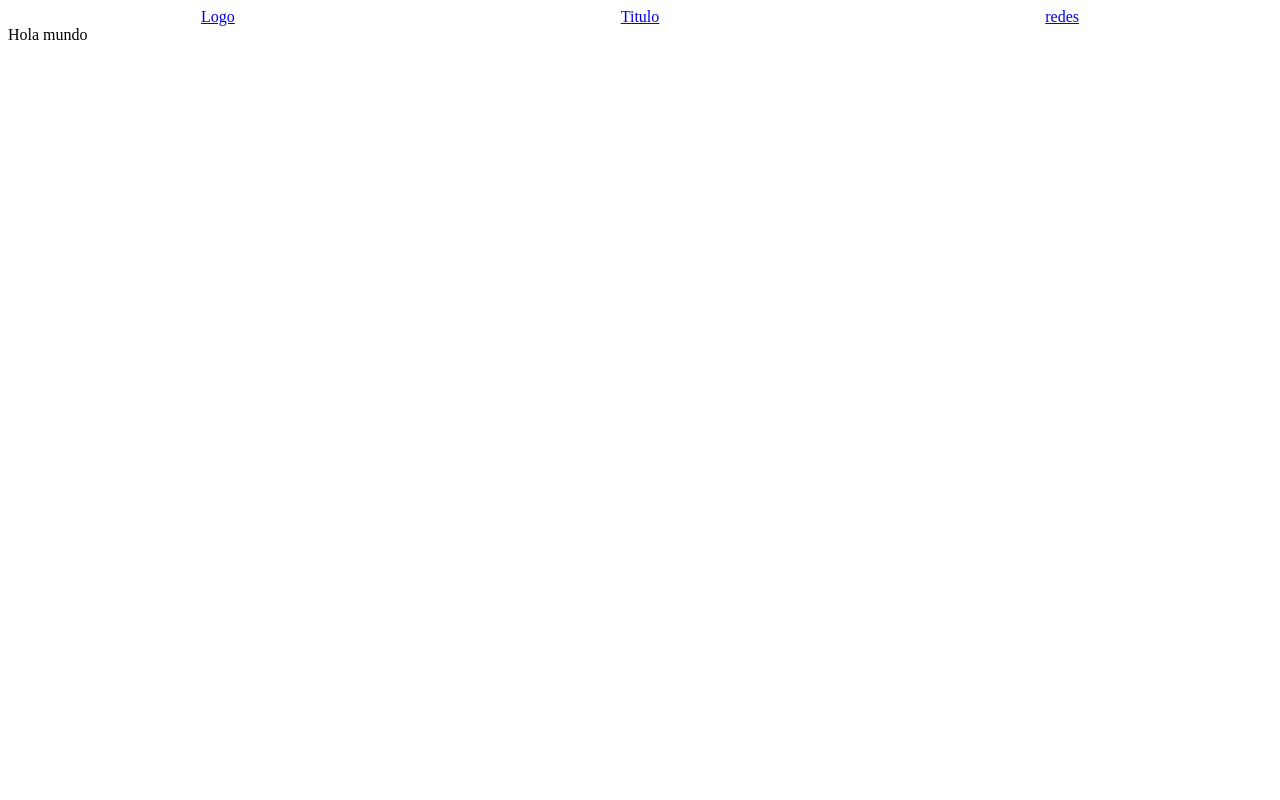
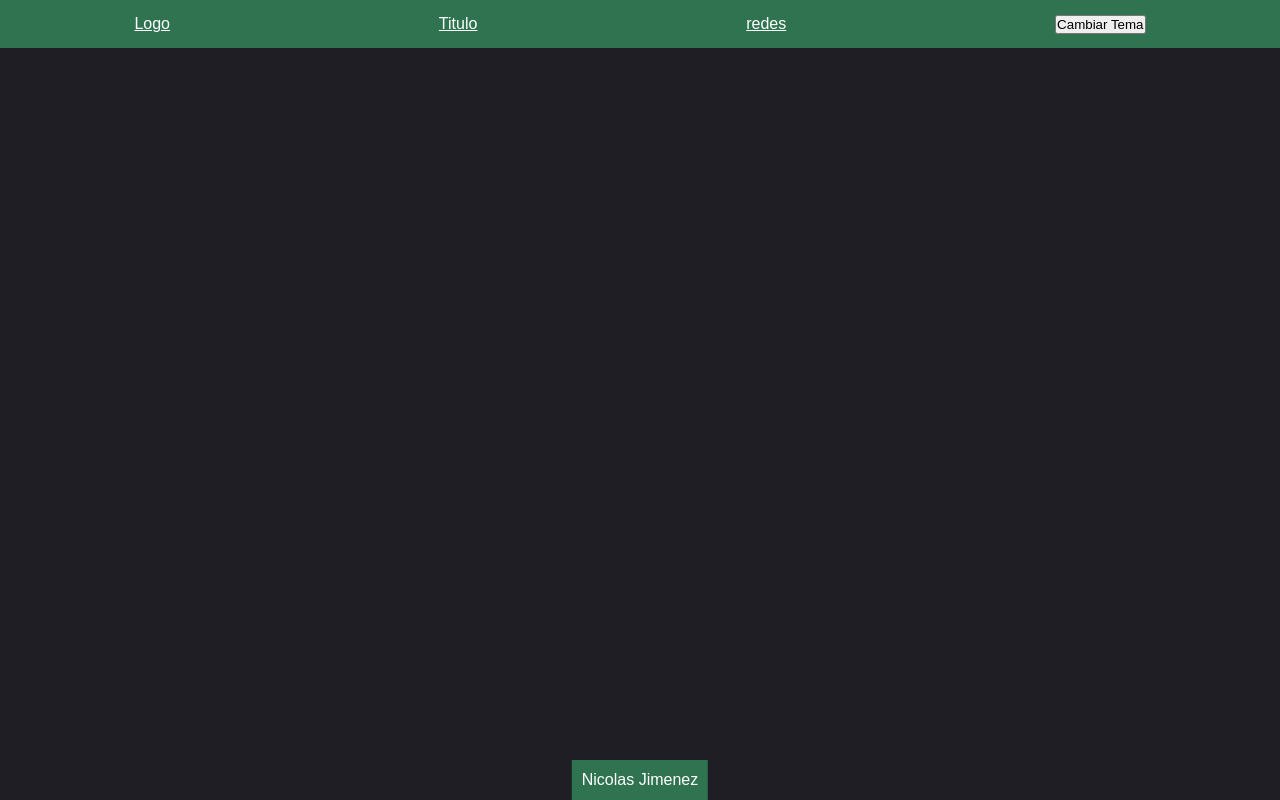
Before and after one commit to NicoJimenez123/portafolio, a Vue app: page / in a window 1280 px wide. Built offline with nearby package versions, Linux system fonts and the light colour scheme.

Commit message:
Añadidos cambios en el CSS + cambio entre modo oscuro y claro

```diff
--- a/src/App.vue
+++ b/src/App.vue
@@ -1,12 +1,23 @@
 <script setup>
-import { RouterView } from 'vue-router';
+import { onMounted } from 'vue';
 import AppBody from './components/AppBody.vue';
 import AppFooter from './components/AppFooter.vue';
 import AppTopBar from './components/AppTopBar.vue'
+
+document.addEventListener('DOMContentLoaded', function() {
+  document.getElementById('toggle-theme').addEventListener('click', function() {
+    if (document.documentElement.getAttribute('data-theme') === 'light') {
+      document.documentElement.removeAttribute('data-theme');
+    } else {
+      document.documentElement.setAttribute('data-theme', 'light');
+    }
+  });
+});
+
 </script>
 
 <template>
-  <div>
+  <div class="app">
     <AppTopBar />
     <AppBody />
     <AppFooter />
--- a/src/components/AppBody.vue
+++ b/src/components/AppBody.vue
@@ -1,3 +1,13 @@
 <template>
-  <router-view></router-view>
+  <router-view class="appbody"></router-view>
 </template>
+
+<style>
+.appbody {
+  display: flex;
+  height: 100%;
+  width: 100%;
+  align-items: center;
+  justify-content: center;
+}
+</style>
--- a/src/components/AppFooter.vue
+++ b/src/components/AppFooter.vue
@@ -1 +1,5 @@
-<template>Hola mundo</template>
+<template>
+  <nav class="footer">
+    Nicolas Jimenez
+  </nav>
+</template>
--- a/src/components/AppTopBar.vue
+++ b/src/components/AppTopBar.vue
@@ -10,8 +10,12 @@
 				<li>
 					<a href="#">redes</a>
 				</li>
+				<li>
+					<button id="toggle-theme">Cambiar Tema</button>
+				</li>
 			</ul>
     </nav>
 </template>
 
-<script setup></script>
+<script setup>
+</script>
--- a/src/style.css
+++ b/src/style.css
@@ -1,7 +1,78 @@
+/* Resetear márgenes, paddings y establecer el modelo de caja */
+* {
+    margin: 0;
+    padding: 0;
+    box-sizing: border-box;
+}
+
+/* Establecer variables para los temas */
+:root {
+    --bg-color: #1E1E24;
+    --text-color: #ffffff;
+    --topbar-bg-color: #307351;
+    --footer-bg-color: #307351;
+    --footer-text-color: #ffffff;
+}
+
+[data-theme="light"] {
+    --bg-color: #f0f0f0;
+    --text-color: #333;
+    --topbar-bg-color: #ccc;
+    --footer-bg-color: #ccc;
+    --footer-text-color: #3b3636;
+}
+
+/* Establecer la altura y el ancho al 100% */
+html, body {
+    height: 100%;
+    width: 100%;
+    font-family: Arial, sans-serif; /* Fuente base */
+    line-height: 1.6; /* Altura de línea base */
+    -webkit-font-smoothing: antialiased; /* Suavizado de fuentes para Webkit */
+    -moz-osx-font-smoothing: grayscale; /* Suavizado de fuentes para Firefox en macOS */
+}
+
+/* Establecer el color de fondo y color del texto */
+body {
+    background-color: var(--bg-color);
+    color: var(--text-color);
+}
+
+.appbody {
+    min-height: 100%;
+}
+
+.topbar {
+    height: 3rem;
+}
+
 .topbar ul {
+    background-color: var(--topbar-bg-color);
     display: flex;
     list-style: none;
     padding: 0;
     margin: 0;
     justify-content: space-around;
+    align-items: center;
+    height: 100%;
 }
+
+.topbar ul li a {
+    color: var(--text-color);
+}
+
+.footer {
+    position: absolute;
+    display: flex;
+    justify-content: center;
+    align-items: center;
+    bottom: 0;
+    left: 50%;
+    transform: translateX(-50%);
+    width: fit-content;
+    height: 2.5rem; /* Footer height */
+    background-color: var(--footer-bg-color);
+    color: var(--footer-text-color);
+    padding: 10px;
+    text-align: center;
+}
--- a/src/views/PaginaPrincipal.vue
+++ b/src/views/PaginaPrincipal.vue
@@ -6,3 +6,6 @@
 
 <script setup>
 </script>
+
+<style>
+</style>
```
